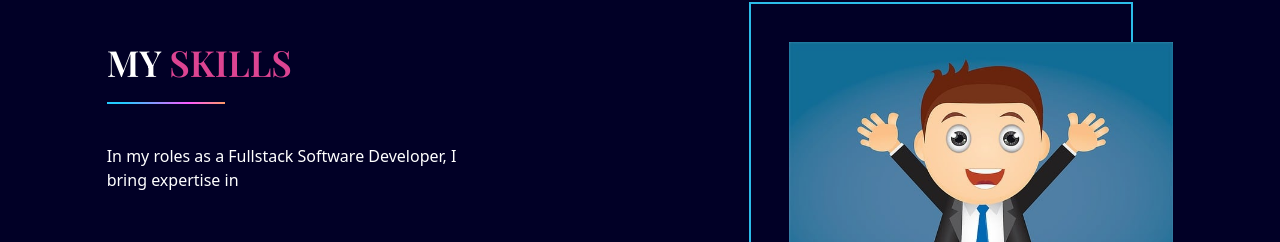
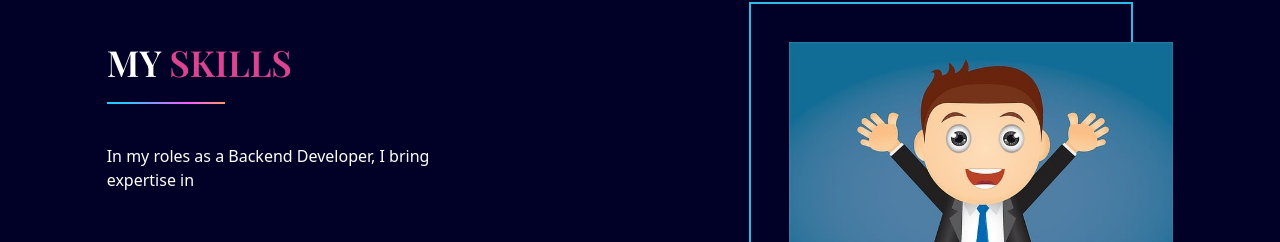
Before and after one commit to Kamausimon/Portfolio, a React (Vite) app: page / in a window 1280 px wide. Shown: the part 1020-1262 px from the top of the page. Built offline with nearby package versions, Linux system fonts and the light colour scheme.

Commit message:
Update role description from Fullstack to Backend Developer

```diff
--- a/src/scenes/MySkills.jsx
+++ b/src/scenes/MySkills.jsx
@@ -37,7 +37,7 @@ export default function MySkills() {
           </p>
           <LineGradient width="w-1/3" />
           <p className="mt-10 mb-7">
-            In my roles as a Fullstack Software Developer, I bring expertise in
+            In my roles as a Backend Developer, I bring expertise in
           </p>
         </motion.div>
 
```
